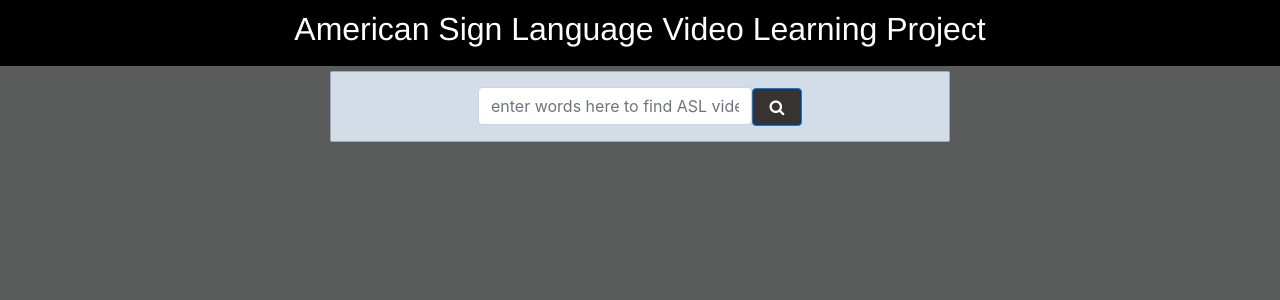
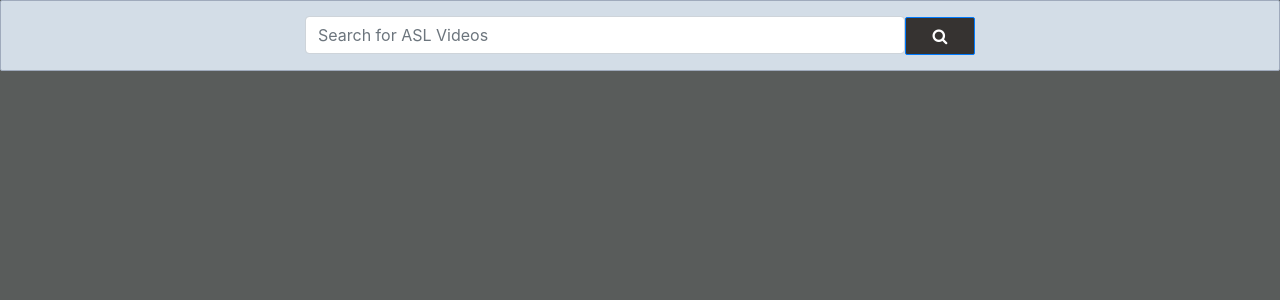
Before and after one commit to kotternaj/ASL, a Django app: page / in a window 1280 px wide. Shown: the top 300 px of the page. Run offline with Django 3.2, Linux system fonts and the light colour scheme; some libraries are stand-ins or nearby versions.

Commit message:
fixed text field width

```diff
--- a/video/forms.py
+++ b/video/forms.py
@@ -5,10 +5,9 @@ class TextForm(forms.Form):
         label='',
         max_length=50,
         widget=forms.TextInput(attrs={
-         'class': "input",
+         'class': 'input',
          'class': 'form-control',
-         'style': 'width: 600px',
-         'placeholder': "enter words here to find ASL videos...",
+         'placeholder': "Search for ASL Videos",
          'style': 'align:center',
          'autocomplete': 'off',
          'style': 'margin-top:15px',
--- a/video/static/video/main5.css
+++ b/video/static/video/main2.css
@@ -102,23 +102,26 @@ h3 {
 }
 
 .btn.btn-primary {
-  width: 50px;
+  width: 70px;
   background-color: #363331 !important;
   margin:0px !important;
+  border-radius: 2px;
+  outline-color: #363331 !important;
 }
 
+.text_field{
+  width: 600px;
+}
 .surroundField {
-  /* display: flex-row; */
-    margin-top: 5px;
-    width: 620px;
+    /* flex-direction: row; */
+    /* margin-top: 5px; */
+    /* width: 100%; */
     background: #d3dde7;
     border: 1px solid #9faabc;
     border-radius: 2px;
     -moz-border-radius: 2px;
     -webkit-border-radius: 2px;
 }
-
-
 
 @media only screen and (min-width: 1024px) {
 
--- a/video/templates/video/base.html
+++ b/video/templates/video/base.html
@@ -10,7 +10,7 @@
     <!-- Bootstrap CSS -->
     <link rel="stylesheet" href="https://maxcdn.bootstrapcdn.com/bootstrap/4.0.0/css/bootstrap.min.css" integrity="sha384-Gn5384xqQ1aoWXA+058RXPxPg6fy4IWvTNh0E263XmFcJlSAwiGgFAW/dAiS6JXm" crossorigin="anonymous">
     <link rel="stylesheet" href="https://maxcdn.bootstrapcdn.com/font-awesome/4.4.0/css/font-awesome.min.css">
-    <link rel="stylesheet" type="text/css" href="{% static 'video/main5.css' %}">
+    <link rel="stylesheet" type="text/css" href="{% static 'video/main2.css' %}">
 
     {% if title %}
         <title>ASL - {{ title }}</title>
--- a/video/templates/video/home2.html
+++ b/video/templates/video/home2.html
@@ -2,9 +2,9 @@
 
 {% block content %}
 
-<div class="header">
+<!-- <div class="header">
   <h2>American Sign Language Video Learning Project</h2>
-</div>
+</div> -->
 
 <div class="searchBlock" align="center">
   <form action="" method="post" class="surroundField">
@@ -12,7 +12,7 @@
 
     <table border="0">
       <tr>
-        <td>{{ form.as_p }}
+        <td class="text_field">{{ form.as_p }}
         </td>
 
         <td>
```
